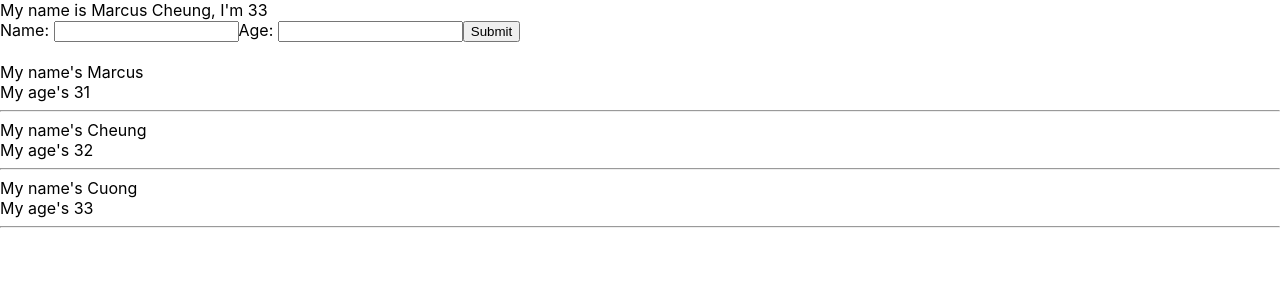
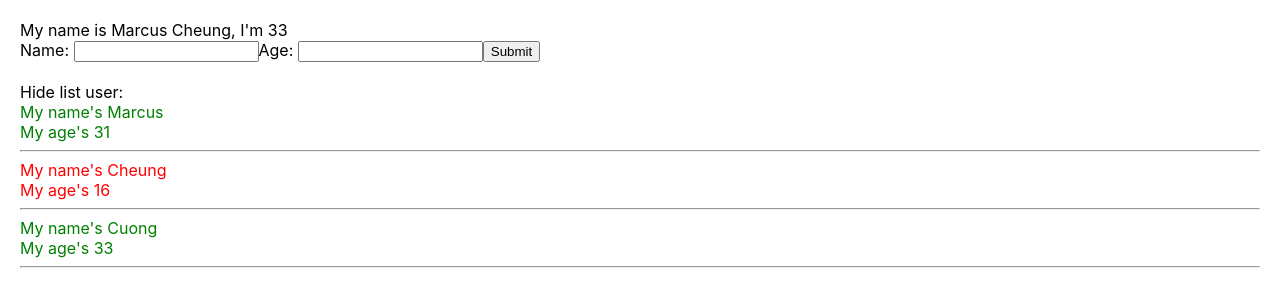
Before and after one commit to antking19/hoidanit-test-demo-react, a React (Create React App) app: page / in a window 1280 px wide. Shown: the top 306 px of the page. Built offline with nearby package versions, Linux system fonts and the light colour scheme.

Commit message:
Video25 - Conditional Output

```diff
--- a/src/App.css
+++ b/src/App.css
@@ -1,14 +1,23 @@
+.green {
+    color: green;
+}
+
+.red {
+    color: red;
+}
+
 body {
+    padding: 20px;
     margin: 0;
-  font-family: -apple-system, BlinkMacSystemFont, 'Segoe UI', 'Roboto', 'Oxygen',
-    'Ubuntu', 'Cantarell', 'Fira Sans', 'Droid Sans', 'Helvetica Neue',
-    sans-serif;
+    font-family: -apple-system, BlinkMacSystemFont, "Segoe UI", "Roboto",
+        "Oxygen", "Ubuntu", "Cantarell", "Fira Sans", "Droid Sans",
+        "Helvetica Neue", sans-serif;
     -webkit-font-smoothing: antialiased;
     -moz-osx-font-smoothing: grayscale;
 }
 
 code {
-  font-family: source-code-pro, Menlo, Monaco, Consolas, 'Courier New',
+    font-family: source-code-pro, Menlo, Monaco, Consolas, "Courier New",
         monospace;
 }
 
--- a/src/components/DisplayInfo.js
+++ b/src/components/DisplayInfo.js
@@ -1,14 +1,36 @@
 import React from "react";
 
 class DisplayInfo extends React.Component {
+    state = {
+        isShowHide: true,
+    };
+
+    handleShowHide = () => {
+        this.setState({
+            isShowHide: !this.state.isShowHide,
+        });
+    };
+
     render() {
         const { listUsers } = this.props;
 
         return (
             <div>
+                <div>
+                    <span onClick={() => this.handleShowHide()}>
+                        {this.state.isShowHide
+                            ? "Hide list user:"
+                            : "Show list user:"}
+                    </span>
+                </div>
+                {this.state.isShowHide && (
+                    <div>
                         {listUsers.map((user) => {
                             return (
-                        <div key={user.id}>
+                                <div
+                                    key={user.id}
+                                    className={user.age > 18 ? "green" : "red"}
+                                >
                                     <div>My name's {user.name}</div>
                                     <div>My age's {user.age}</div>
                                     <hr />
@@ -16,6 +38,8 @@ class DisplayInfo extends React.Component {
                             );
                         })}
                     </div>
+                )}
+            </div>
         );
     }
 }
--- a/src/components/MyComponent.js
+++ b/src/components/MyComponent.js
@@ -6,7 +6,7 @@ class MyComponent extends React.Component {
     state = {
         listUsers: [
             { id: 1, name: "Marcus", age: 31 },
-            { id: 2, name: "Cheung", age: 32 },
+            { id: 2, name: "Cheung", age: 16 },
             { id: 3, name: "Cuong", age: 33 },
         ],
     };
```
Also changed, not shown: 1 other file (tests, documents, lock files or other folders). Lines whose indentation alone changed are shown as unchanged.
